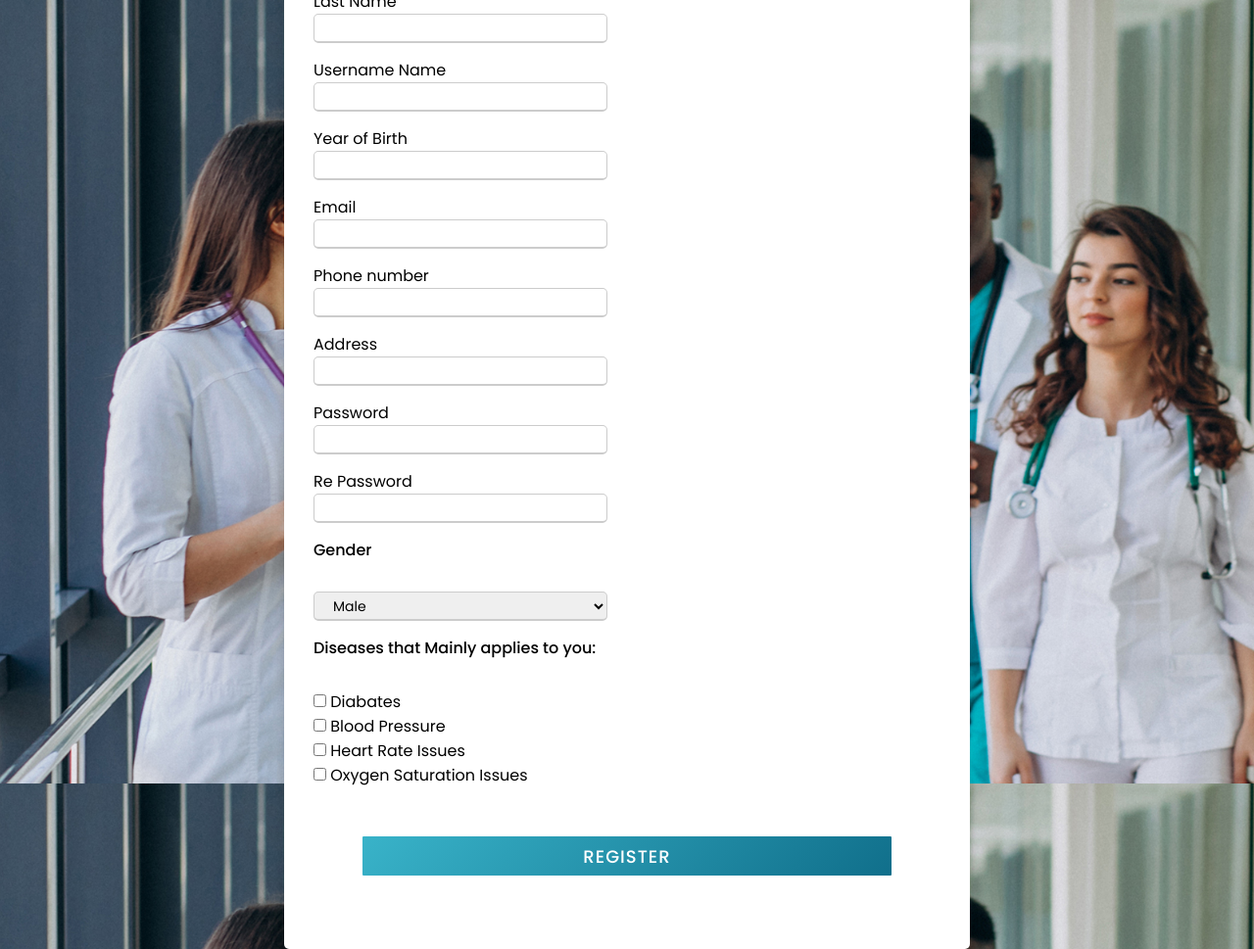
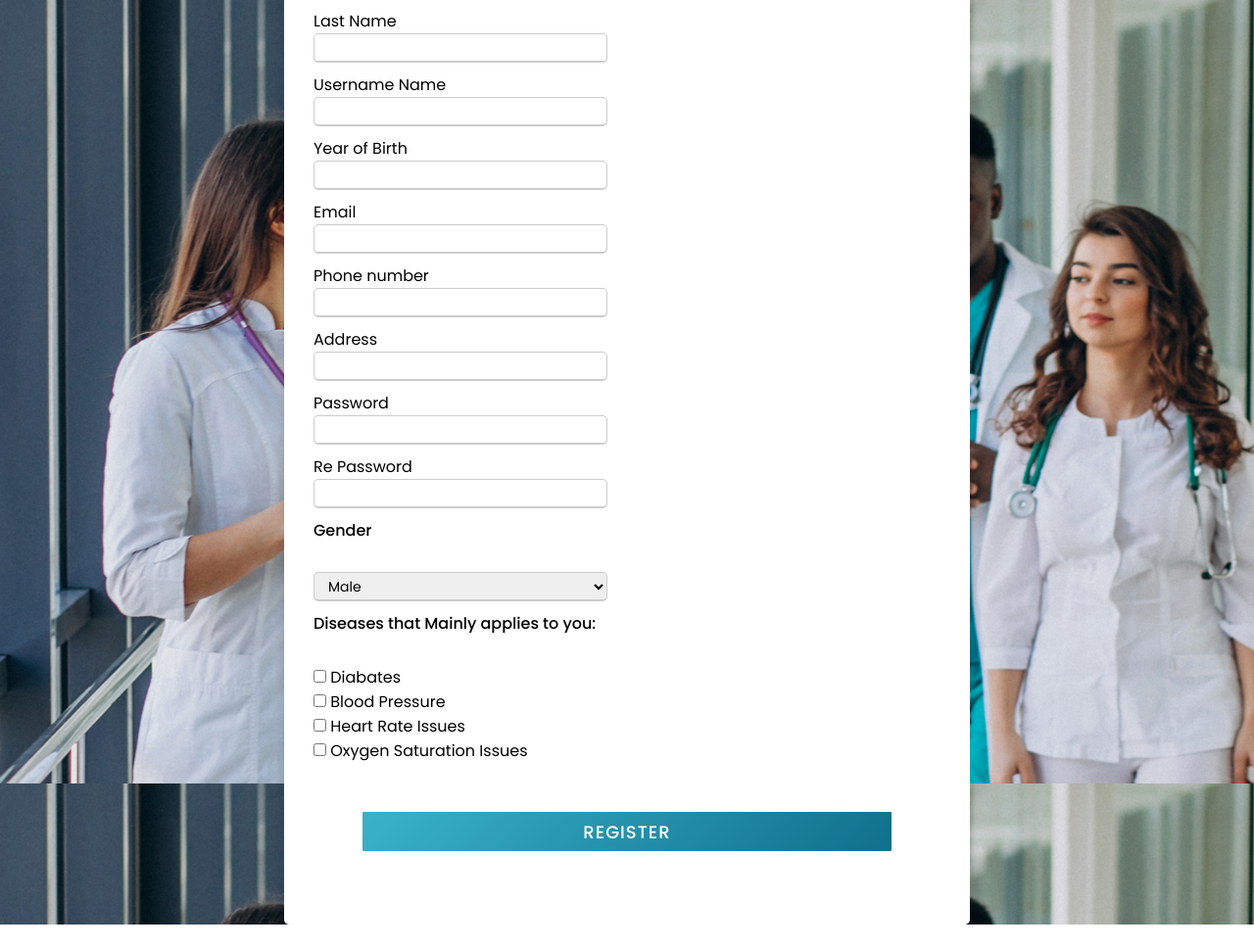
Before and after one commit to SannanAliOfficial/Relief, a PHP site: page /test.php in a window 1280 px wide. Shown: the whole page at 98% size. After the commit the page ends 944 px from the top, so only its background shows below. Run offline with PHP 8.4, Linux system fonts and the light colour scheme; data that the repository does not hold is empty.

Commit message:
Update test.php

```diff
--- a/test.php
+++ b/test.php
@@ -80,120 +80,120 @@
             <p class="title">SIGNUP FORM</p><br>
             <p class="input-box">
                 <label class="details" >First Name</label><br>
-                <input style="margin-bottom: 15px;
+                <input style="margin-bottom: 10px;
                 width: calc(100% / 2 - 20px); height: 30px;
                 outline: none;
                 font-size: 14px;
                 border-radius: 5px;
-                padding-left: 15px;
+                padding-left: 10px;
                 border: 1px solid #ccc;
                 border-bottom-width: 2px;" type="text" name="PFirst_name" >
             </p>
 
             <p class="input-box">
                 <label class="details">Last Name</label><br>
-                <input style="margin-bottom: 15px;
+                <input style="margin-bottom: 10px;
                 width: calc(100% / 2 - 20px); height: 30px;
                 outline: none;
                 font-size: 14px;
                 border-radius: 5px;
-                padding-left: 15px;
+                padding-left: 10px;
                 border: 1px solid #ccc;
                 border-bottom-width: 2px;" type="text" name="PLast_name" >
             </p>
 
             <p class="input-box">
                 <label class="details">Username Name</label><br>
-                <input style="margin-bottom: 15px;
+                <input style="margin-bottom: 10px;
                 width: calc(100% / 2 - 20px); height: 30px;
                 outline: none;
                 font-size: 14px;
                 border-radius: 5px;
-                padding-left: 15px;
+                padding-left: 10px;
                 border: 1px solid #ccc;
                 border-bottom-width: 2px;" type="text" name="PUsername" >
             </p>
 
             <p class="input-box">
                 <label class="details">Year of Birth</label><br>
-                <input style="margin-bottom: 15px;
+                <input style="margin-bottom: 10px;
                 width: calc(100% / 2 - 20px); height: 30px;
                 outline: none;
                 font-size: 14px;
                 border-radius: 5px;
-                padding-left: 15px;
+                padding-left: 10px;
                 border: 1px solid #ccc;
                 border-bottom-width: 2px;" type="text" name="PDOB" >
             </p>
 
             <p class="input-box">
                 <label class="details">Email</label><br>
-                <input style="margin-bottom: 15px;
+                <input style="margin-bottom: 10px;
                 width: calc(100% / 2 - 20px); height: 30px;
                 outline: none;
                 font-size: 14px;
                 border-radius: 5px;
-                padding-left: 15px;
+                padding-left: 10px;
                 border: 1px solid #ccc;
                 border-bottom-width: 2px;" type="Email" name="PEmail" >
             </p>
 
             <p class="input-box">
                 <label class="details">Phone number</label><br>
-                <input style="margin-bottom: 15px;
+                <input style="margin-bottom: 10px;
                 width: calc(100% / 2 - 20px); height: 30px;
                 outline: none;
                 font-size: 14px;
                 border-radius: 5px;
-                padding-left: 15px;
+                padding-left: 10px;
                 border: 1px solid #ccc;
                 border-bottom-width: 2px;" type="text" name="PPhone_number" >
             </p>
 
             <p class="input-box">
                 <label class="details">Address</label><br>
-                <input style="margin-bottom: 15px;
+                <input style="margin-bottom: 10px;
                 width: calc(100% / 2 - 20px); height: 30px;
                 outline: none;
                 font-size: 14px;
                 border-radius: 5px;
-                padding-left: 15px;
+                padding-left: 10px;
                 border: 1px solid #ccc;
                 border-bottom-width: 2px;" type="text" name="PAddress" >
             </p>
 
             <p class="input-box">
                 <label class="details">Password</label><br>
-                <input style="margin-bottom: 15px;
+                <input style="margin-bottom: 10px;
                 width: calc(100% / 2 - 20px); height: 30px;
                 outline: none;
                 font-size: 14px;
                 border-radius: 5px;
-                padding-left: 15px;
+                padding-left: 10px;
                 border: 1px solid #ccc;
                 border-bottom-width: 2px;" type="password" name="PPassword" >
             </p>
 
             <p class="input-box">
                 <label class="details">Re Password</label><br>
-                <input style="margin-bottom: 15px;
+                <input style="margin-bottom: 10px;
                 width: calc(100% / 2 - 20px); height: 30px;
                 outline: none;
                 font-size: 14px;
                 border-radius: 5px;
-                padding-left: 15px;
+                padding-left: 10px;
                 border: 1px solid #ccc;
                 border-bottom-width: 2px;" type="password" name="PRe_Password" >
             </p>
 
             <p class="input-box">
                 <span for="PGender" name='PGender' class="details">Gender</span><br>
-                <select style="margin-bottom: 15px;
+                <select style="margin-bottom: 10px;
                 width: calc(100% / 2 - 20px); height: 30px;
                 outline: none;
                 font-size: 14px;
                 border-radius: 5px;
-                padding-left: 15px;
+                padding-left: 10px;
                 border: 1px solid #ccc;
                 border-bottom-width: 2px;" name="PGender" id="PGender" >
                 <option value="M">Male</option>
```
